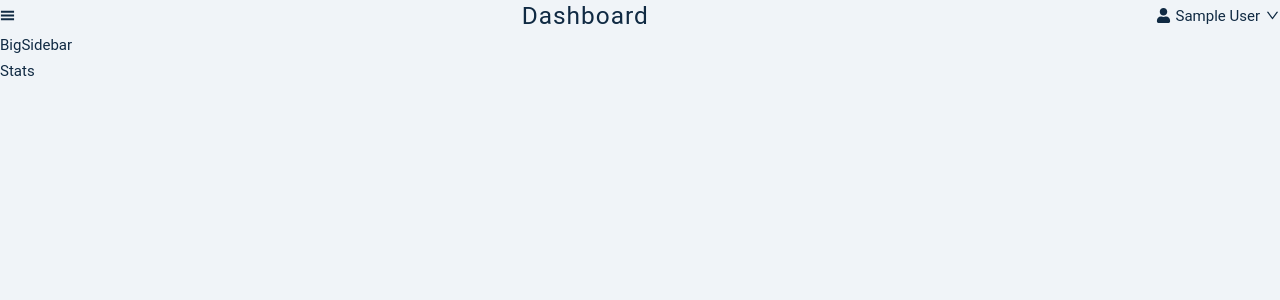
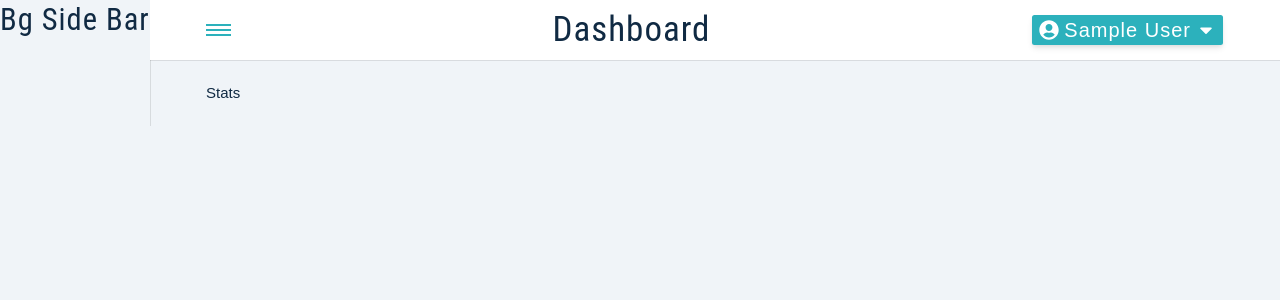
Before and after one commit to ortonb110/Expensify-Project-Work, a React (Create React App) app in the folder client/: page / in a window 1280 px wide. Shown: the top 300 px of the page. Built offline with nearby package versions, Linux system fonts and the light colour scheme; sample sign-in values are in the browser's storage.

Commit message:
Dashboard navigation bar

```diff
--- a/client/package.json
+++ b/client/package.json
@@ -12,6 +12,7 @@
     "react-icons": "^4.10.1",
     "react-router-dom": "^6.14.0",
     "react-scripts": "5.0.1",
+    "styled-components": "^6.0.5",
     "tailwindcss": "^3.3.2",
     "web-vitals": "^2.1.4"
   },
--- a/client/src/Components/BigSidebar.jsx
+++ b/client/src/Components/BigSidebar.jsx
@@ -1,8 +1,10 @@
-
+import Wrapper from "../Assets/wrappers/BigSidebar"
 
 const BigSidebar = () => {
   return (
-    <div>BigSidebar</div>
+    <Wrapper>
+      <h1>bg side bar</h1>
+    </Wrapper>
   )
 }
 
--- /dev/null
+++ b/client/src/Components/NavBar.jsx
@@ -0,0 +1,38 @@
+import Wrapper from "../Assets/wrappers/Navbar"
+import {FaAlignLeft, FaUserCircle, FaCaretDown} from 'react-icons/fa';
+
+import { useAppContext } from "../Contexts/AppContext";
+
+import { useState } from "react";
+
+const NavBar = () => {
+  const {toggleSidebar, logoutUser, user, showSidebar} = useAppContext();
+  const [showLogout, setShowLogout]= useState(false);
+  return (
+    <Wrapper>
+       <div className="nav-center">
+          <button className="toggle-btn flex flex-col gap-[0.3rem]" type="button" onClick={toggleSidebar}>
+            <span className="w-[2.5rem] h-[0.2rem] bg-[#2cb1bc] "></span>
+            <span className={showSidebar? 'w-[2.5rem] h-[0.2rem] bg-[#2cb1bc] translate-x-[1rem]' : 'w-[2.5rem] h-[0.2rem] bg-[#2cb1bc]'}></span>
+            <span className="w-[2.5rem] h-[0.2rem] bg-[#2cb1bc]"></span>
+          </button>
+          <div>
+            <h3 className="logo-text text-[3.5rem]">dashboard</h3>
+          </div>
+          <div className="btn-container">
+            <button type="button" className="btn"  onClick={()=>{setShowLogout(!showLogout)}}>
+              <FaUserCircle/>
+              {user && user.name}
+              <FaCaretDown/>
+            </button>
+            <div className={showLogout? 'dropdown show-dropdown' : 'dropdown'}>
+              <button type="button" className="dropdown-btn"  onClick={logoutUser}>logout</button>
+            </div>
+          </div>
+       </div>
+
+    </Wrapper>
+  )
+}
+
+export default NavBar
--- a/client/src/Components/SmallSidebar.jsx
+++ b/client/src/Components/SmallSidebar.jsx
@@ -1,11 +1,12 @@
 import { useAppContext } from "../Contexts/AppContext";
 import { FaUser } from "react-icons/fa";
-import { GiHamburgerMenu } from "react-icons/gi";
+
 import { AiOutlineDown } from "react-icons/ai";
 import { GrClose } from "react-icons/gr";
 import { useState } from "react";
+import Wrapper from "../Assets/wrappers/SmallSidebar";
 const SmallSidebar = () => {
-  const {logOutUser} = useAppContext();
+  const { logOutUser } = useAppContext();
   const [toggleLogout, setToggleLogOut] = useState(false);
 
   const logOut = () => {
@@ -13,21 +14,36 @@
   };
 
   const { user, showToggle, toggleShow } = useAppContext();
+
   return (
-    <div className="flex justify-between items-center">
+    <Wrapper>
+      <div
+        className={
+          showToggle ? "sidebar-container show-sidebar" : "sidebar-container"
+        }
+      >
         <button type="button" onClick={toggleShow}>
-        {showToggle ? <GrClose /> : <GiHamburgerMenu />}
+          close
         </button>
         <h2 className="mb-0">Dashboard</h2>
-      <button type="button" onClick={logOut} className="flex gap-2 items-center ">
+        <button
+          type="button"
+          onClick={logOut}
+          className="flex gap-2 items-center "
+        >
           <FaUser />
           {user && user.name}
           <AiOutlineDown />
         </button>
-      <button type="button" className={toggleLogout ? "block" : "hidden"} onClick={logOutUser}>
+        <button
+          type="button"
+          className={toggleLogout ? "block" : "hidden"}
+          onClick={logOutUser}
+        >
           logout
         </button>
       </div>
+    </Wrapper>
   );
 };
 
--- a/client/src/Contexts/AppContext.jsx
+++ b/client/src/Contexts/AppContext.jsx
@@ -29,6 +29,7 @@
   location: location,
   token: token,
   showToggle: false,
+  showSideBar: true,
 };
 
 const AppContext = React.createContext();
--- a/client/src/Pages/Dashboard/ShareLayout.jsx
+++ b/client/src/Pages/Dashboard/ShareLayout.jsx
@@ -1,16 +1,28 @@
-import { Link, Outlet } from "react-router-dom";
-import { Fragment } from "react";
+import {  Outlet } from "react-router-dom";
 import {BigSidebar, SmallSidebar} from '.././../Components/index'
+import Wrapper from '../../Assets/wrappers/SharedLayout'
+import NavBar from "../../Components/NavBar";
 const ShareLayout = () => {
   return (
-    <Fragment>
-      <nav>
+    <Wrapper>
+        <main className="dashboard">
+            <SmallSidebar/>
+            <BigSidebar/>
+            <div>
+              <NavBar/>
+              <div className="dashboard-page">
+                <Outlet/>
+              </div>
+            </div>
+        </main>
+    </Wrapper>
+  );
+};
+
+
+{/* <nav>
         <SmallSidebar/>
         <BigSidebar/>
       </nav>
-      <Outlet/>
-    </Fragment>
-  );
-};
-
+      <Outlet/> */}
 export default ShareLayout;
--- a/client/src/index.js
+++ b/client/src/index.js
@@ -1,6 +1,7 @@
 import React from "react";
 import ReactDOM from "react-dom/client";
 import "./index.css";
+import './index01.css'
 import App from "./App";
 
 import { AppProvider } from "./Contexts/AppContext";
--- /dev/null
+++ b/client/src/index01.css
@@ -0,0 +1,319 @@
+*,
+::after,
+::before {
+  box-sizing: border-box;
+}
+
+/* fonts */
+@import url('https://fonts.googleapis.com/css2?family=Cabin&family=Roboto+Condensed:wght@400;700&display=swap');
+
+ /*16px*/
+
+:root {
+  /* colors */
+  --primary-50: #e0fcff;
+  --primary-100: #bef8fd;
+  --primary-200: #87eaf2;
+  --primary-300: #54d1db;
+  --primary-400: #38bec9;
+  --primary-500: #2cb1bc;
+  --primary-600: #14919b;
+  --primary-700: #0e7c86;
+  --primary-800: #0a6c74;
+  --primary-900: #044e54;
+
+  /* grey */
+  --grey-50: #f0f4f8;
+  --grey-100: #d9e2ec;
+  --grey-200: #bcccdc;
+  --grey-300: #9fb3c8;
+  --grey-400: #829ab1;
+  --grey-500: #627d98;
+  --grey-600: #486581;
+  --grey-700: #334e68;
+  --grey-800: #243b53;
+  --grey-900: #102a43;
+  /* rest of the colors */
+  --black: #222;
+  --white: #fff;
+  --red-light: #f8d7da;
+  --red-dark: #842029;
+  --green-light: #d1e7dd;
+  --green-dark: #0f5132;
+
+  /* fonts  */
+  --headingFont: 'Roboto Condensed', Sans-Serif;
+  --bodyFont: 'Cabin', Sans-Serif;
+  --small-text: 0.875rem;
+  --extra-small-text: 0.7em;
+  /* rest of the vars */
+  --backgroundColor: var(--grey-50);
+  --textColor: var(--grey-900);
+  --borderRadius: 0.25rem;
+  --letterSpacing: 1px;
+  --transition: 0.3s ease-in-out all;
+  --max-width: 1120px;
+  --fixed-width: 500px;
+  --fluid-width: 90vw;
+  --breakpoint-lg: 992px;
+  --nav-height: 6rem;
+  /* box shadow*/
+  --shadow-1: 0 1px 3px 0 rgba(0, 0, 0, 0.1), 0 1px 2px 0 rgba(0, 0, 0, 0.06);
+  --shadow-2: 0 4px 6px -1px rgba(0, 0, 0, 0.1),
+    0 2px 4px -1px rgba(0, 0, 0, 0.06);
+  --shadow-3: 0 10px 15px -3px rgba(0, 0, 0, 0.1),
+    0 4px 6px -2px rgba(0, 0, 0, 0.05);
+  --shadow-4: 0 20px 25px -5px rgba(0, 0, 0, 0.1),
+    0 10px 10px -5px rgba(0, 0, 0, 0.04);
+}
+
+body {
+  background: var(--backgroundColor);
+  font-family: var(--bodyFont);
+  font-weight: 400;
+  line-height: 1.75;
+  color: var(--textColor);
+}
+
+p {
+  margin-bottom: 1.5rem;
+  max-width: 40em;
+}
+
+h1,
+h2,
+h3,
+h4,
+h5 {
+  margin: 0;
+  margin-bottom: 1.38rem;
+  font-family: var(--headingFont);
+  font-weight: 400;
+  line-height: 1.3;
+  text-transform: capitalize;
+  letter-spacing: var(--letterSpacing);
+}
+
+h1 {
+  margin-top: 0;
+  font-size: 3.052rem;
+}
+
+h2 {
+  font-size: 2.441rem;
+}
+
+h3 {
+  font-size: 1.953rem;
+}
+
+h4 {
+  font-size: 1.563rem;
+}
+
+h5 {
+  font-size: 1.25rem;
+}
+
+small,
+.text-small {
+  font-size: var(--small-text);
+}
+
+a {
+  text-decoration: none;
+  letter-spacing: var(--letterSpacing);
+}
+a,
+button {
+  line-height: 1.15;
+}
+button:disabled {
+  cursor: not-allowed;
+}
+ul {
+  list-style-type: none;
+  padding: 0;
+}
+
+.img {
+  width: 100%;
+  display: block;
+  object-fit: cover;
+}
+/* buttons */
+
+.btn {
+  cursor: pointer;
+  color: var(--white);
+  background: var(--primary-500);
+  border: transparent;
+  border-radius: var(--borderRadius);
+  letter-spacing: var(--letterSpacing);
+  padding: 0.375rem 0.75rem;
+  box-shadow: var(--shadow-2);
+  transition: var(--transition);
+  text-transform: capitalize;
+  display: inline-block;
+}
+.btn:hover {
+  background: var(--primary-700);
+  box-shadow: var(--shadow-3);
+}
+.btn-hipster {
+  color: var(--primary-500);
+  background: var(--primary-200);
+}
+.btn-hipster:hover {
+  color: var(--primary-200);
+  background: var(--primary-700);
+}
+.btn-block {
+  width: 100%;
+}
+.btn-hero {
+  font-size: 1.25rem;
+  padding: 0.5rem 1.25rem;
+}
+.btn-danger {
+  background: var(--red-light);
+  color: var(--red-dark);
+}
+.btn-danger:hover {
+  background: var(--red-dark);
+  color: var(--white);
+}
+/* alerts */
+.alert {
+  padding: 0.375rem 0.75rem;
+  margin-bottom: 1rem;
+  border-color: transparent;
+  border-radius: var(--borderRadius);
+  text-align: center;
+  letter-spacing: var(--letterSpacing);
+}
+
+.alert-danger {
+  color: var(--red-dark);
+  background: var(--red-light);
+}
+.alert-success {
+  color: var(--green-dark);
+  background: var(--green-light);
+}
+/* form */
+
+.form {
+  width: 90vw;
+  max-width: var(--fixed-width);
+  background: var(--white);
+  border-radius: var(--borderRadius);
+  box-shadow: var(--shadow-2);
+  padding: 2rem 2.5rem;
+  margin: 3rem auto;
+  transition: var(--transition);
+}
+.form:hover {
+  box-shadow: var(--shadow-4);
+}
+.form-label {
+  display: block;
+  font-size: var(--smallText);
+  margin-bottom: 0.5rem;
+  text-transform: capitalize;
+  letter-spacing: var(--letterSpacing);
+}
+.form-input,
+.form-textarea,
+.form-select {
+  width: 100%;
+  padding: 0.375rem 0.75rem;
+  border-radius: var(--borderRadius);
+  background: var(--backgroundColor);
+  border: 1px solid var(--grey-200);
+}
+.form-input,
+.form-select,
+.btn-block {
+  height: 35px;
+}
+.form-row {
+  margin-bottom: 1rem;
+}
+
+.form-textarea {
+  height: 7rem;
+}
+::placeholder {
+  font-family: inherit;
+  color: var(--grey-400);
+}
+.form-alert {
+  color: var(--red-dark);
+  letter-spacing: var(--letterSpacing);
+  text-transform: capitalize;
+}
+/* alert */
+
+@keyframes spinner {
+  to {
+    transform: rotate(360deg);
+  }
+}
+
+.loading {
+  width: 6rem;
+  height: 6rem;
+  border: 5px solid var(--grey-400);
+  border-radius: 50%;
+  border-top-color: var(--primary-500);
+  animation: spinner 2s linear infinite;
+}
+.loading-center {
+  margin: 0 auto;
+}
+/* title */
+
+.title {
+  text-align: center;
+}
+
+.title-underline {
+  background: var(--primary-500);
+  width: 7rem;
+  height: 0.25rem;
+  margin: 0 auto;
+  margin-top: -1rem;
+}
+
+.container {
+  width: var(--fluid-width);
+  max-width: var(--max-width);
+  margin: 0 auto;
+}
+.full-page {
+  min-height: 100vh;
+}
+
+.coffee-info {
+  text-align: center;
+  text-transform: capitalize;
+  margin-bottom: 1rem;
+  letter-spacing: var(--letterSpacing);
+}
+.coffee-info span {
+  display: block;
+}
+.coffee-info a {
+  color: var(--primary-500);
+}
+
+@media screen and (min-width: 992px) {
+  .coffee-info {
+    text-align: left;
+  }
+  .coffee-info span {
+    display: inline-block;
+    margin-right: 0.5rem;
+  }
+}
```
Also changed, not shown: 1 other file (tests, documents, lock files or other folders). Lines whose indentation alone changed are shown as unchanged.
